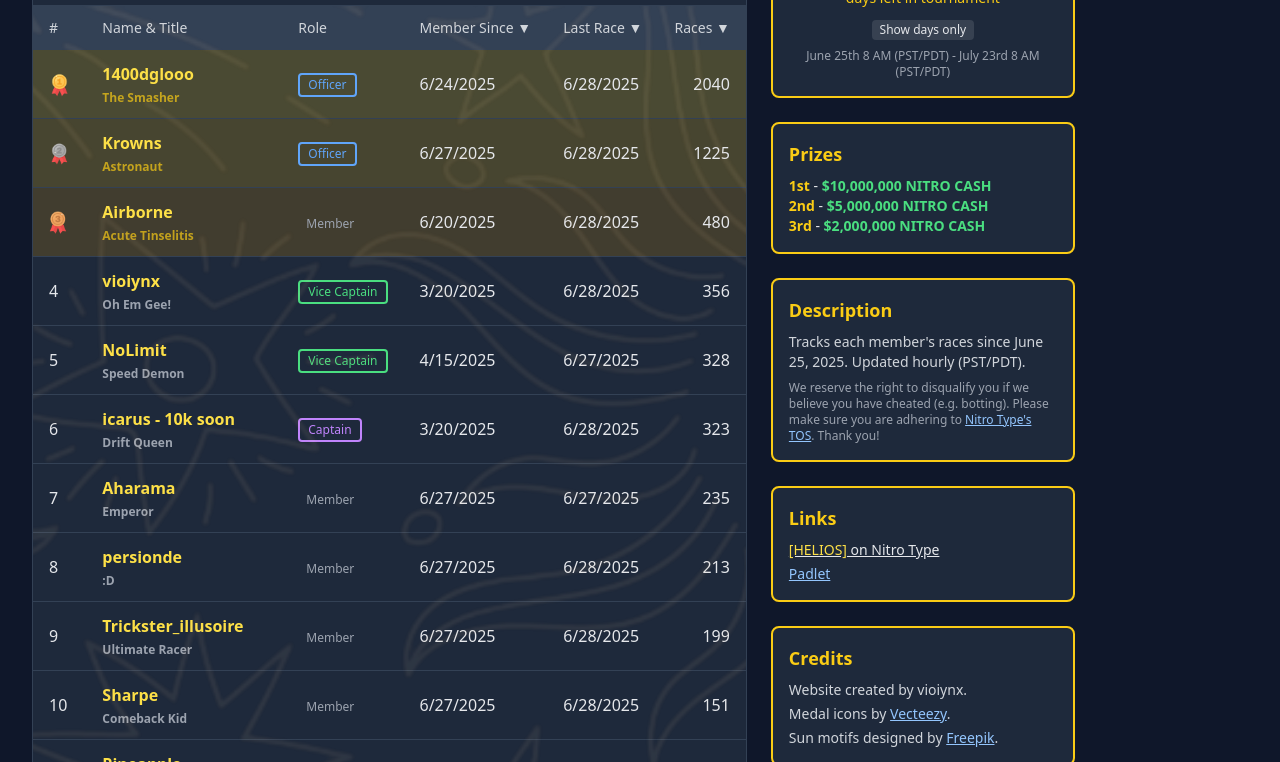
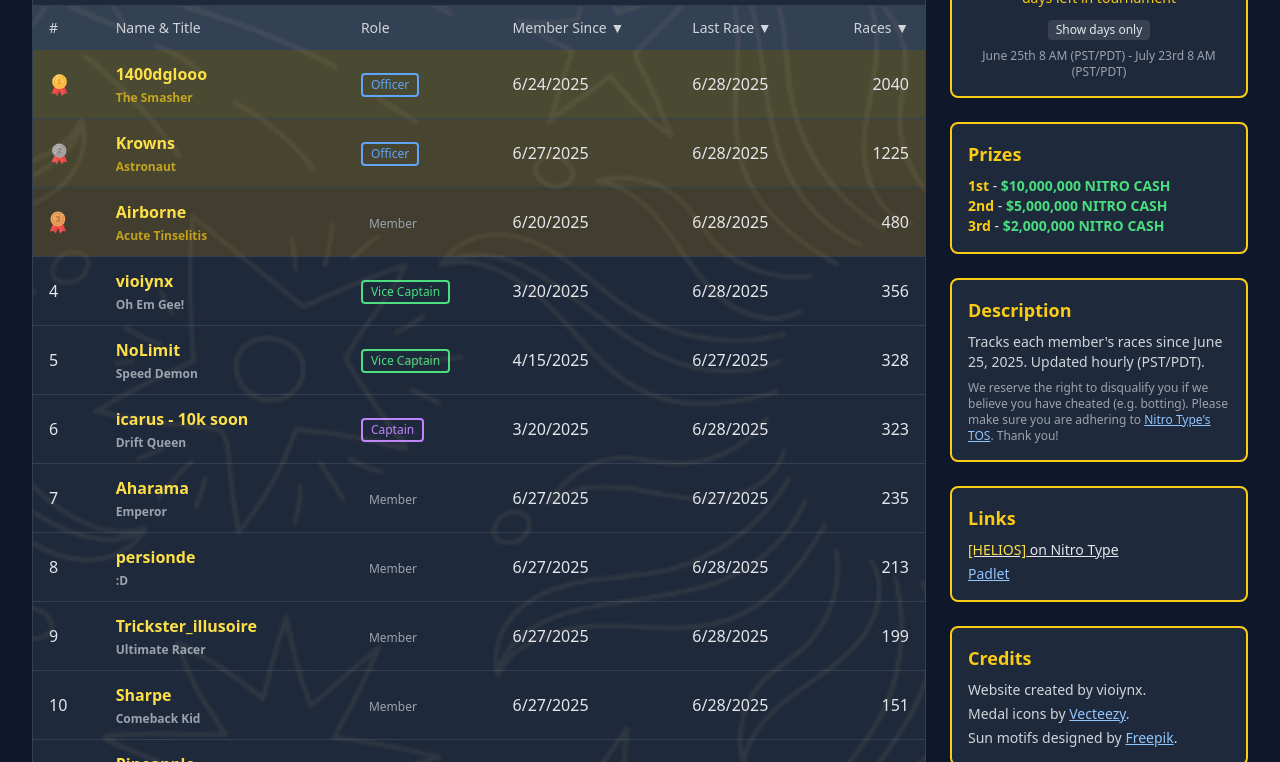
Before and after one commit to heliocentricity/testing, a website: page docs/index.html in a window 1280 px wide. Shown: the part 206-968 px from the top of the page. Drawn offline with nearby package versions, Linux system fonts and the light colour scheme.

Commit message:
Update index.html

```diff
--- a/docs/index.html
+++ b/docs/index.html
@@ -38,10 +38,9 @@
     Last updated: <span id="updated-at" class="font-mono">Loading…</span>
   </p>
 
-
   <div class="flex space-x-6">
     <!-- LEFT: Tabs + Leaderboard -->
-    <div class="flex-none min-w-max">
+    <div class="w-3/4">
       <!-- Top Tabs -->
       <div class="flex mb-0">
         <button id="tab-tourney"
@@ -55,7 +54,7 @@
       </div>
 
       <!-- Panel under tabs -->
-      <div class="bg-slate-800 border border-slate-700 border-t-0 rounded-bl-lg rounded-br-lg rounded-tr-lg overflow-x-auto overflow-y-visible min-w-max">
+      <div class="bg-slate-800 border border-slate-700 border-t-0 rounded-bl-lg rounded-br-lg rounded-tr-lg oferflow-x-auto overflow-y visible w-full">
         <!-- Sub-tabs header -->
         <div id="subtabs" class="relative flex border-b border-slate-700 px-4 py-2">
           <!-- Tournament date -->
@@ -96,7 +95,7 @@
     </div>
 
     <!-- RIGHT: Info Boxes -->
-    <div class="w-1/4 min-w-0 space-y-6">
+    <div class="w-1/4 space-y-6">
       <div class="bg-slate-800 border-2 border-yellow-400 rounded-lg p-4 text-center">
         <div id="countdown" class="text-[clamp(0.5rem,2.5vw,2.25rem)] font-extrabold text-yellow-400 mb-1"></div>
         <div class="text-sm text-yellow-400 mb-2">days left in tournament</div>
@@ -166,7 +165,6 @@
       </div>
     </div>
   </div>
-
 
   <script>
     // --- Countdown (unchanged) ---
```
